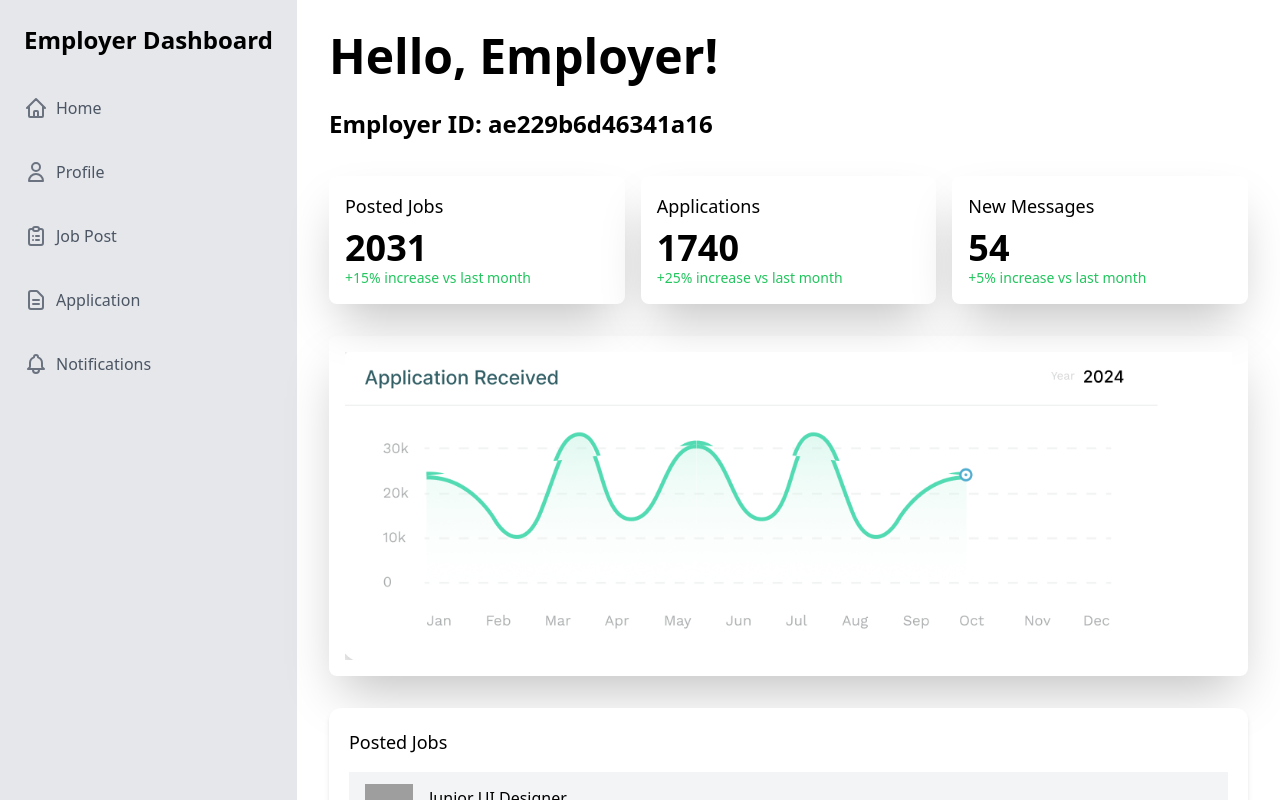
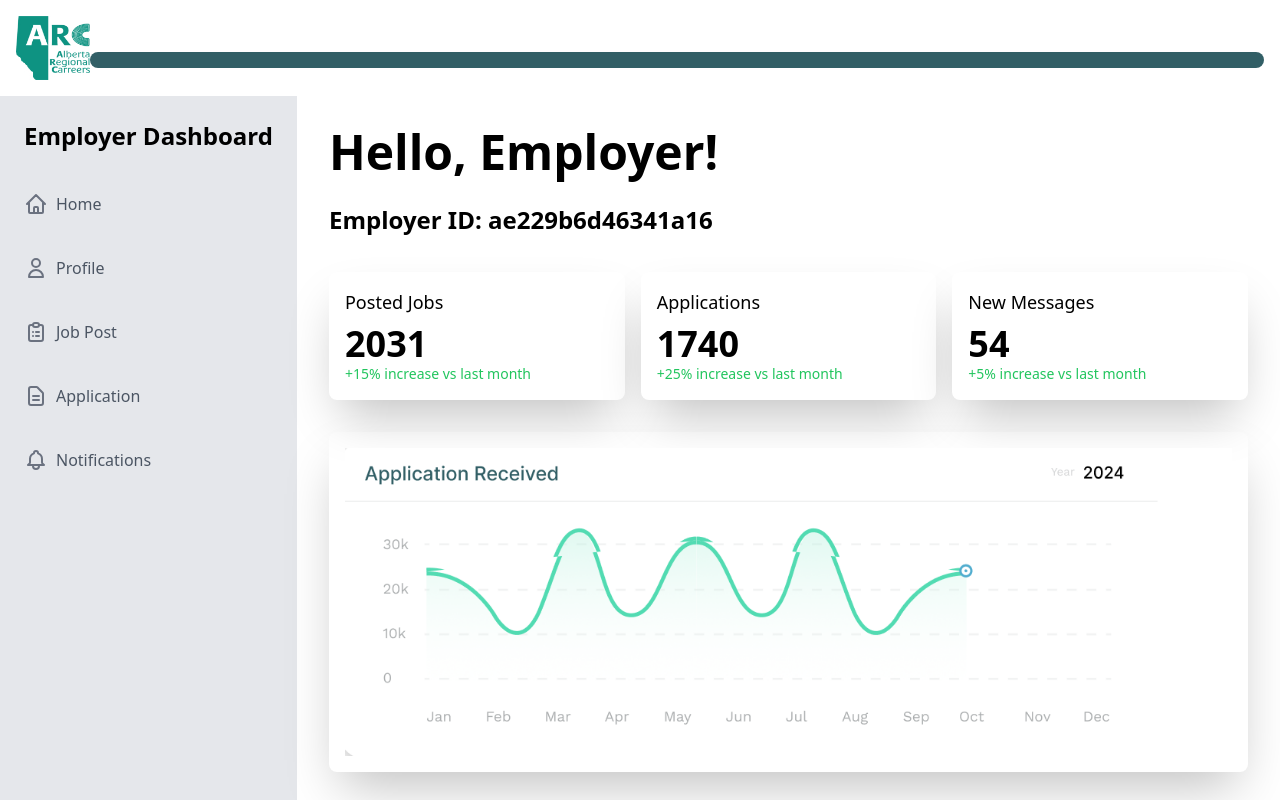
Before and after one commit to WeiChengLai1994/alberta_region_career, a Next.js app: page /pages/dashboard/employer in a window 1280 px wide. Shown: the top 800 px of the page. Built offline with nearby package versions, Linux system fonts and the light colour scheme; grey boxes are pictures that could not be loaded.

Commit message:
1129 dashboard

```diff
--- a/app/pages/dashboard/employer/page.js
+++ b/app/pages/dashboard/employer/page.js
@@ -32,7 +32,20 @@ const EmployerDashboard = () => {
   };
 
   return (
+    <div>
+      {/* Header */}
+      <header className="bg-white p-4 flex items-center">
+        <div className="flex-shrink-0">
+          <img src="/image/logo/ARC_logo_v2 1.jpg" alt="Logo" className="h-16" />
+        </div>
+        <div className="flex-1 flex justify-end bg-[#325F66] text-white px-4 py-2 hover:bg-[#26494f] mt-6 rounded-3xl">
+
+
+
+        </div>
+      </header>
     <div className="flex h-screen">
+
       {/* left hand side menu */}
       <div className="bg-gray-200 p-6 flex flex-col space-y-10">
         <h1 className="text-2xl font-bold">Employer Dashboard</h1>
@@ -128,7 +141,7 @@ const EmployerDashboard = () => {
                   <td className="py-3 px-4">
                     <div className="flex items-center">
                       <div className="w-12 h-12 rounded-md bg-gray-200 mr-4">
-                        <img src="../../../../..//image/notion.png" alt="Image" className="max-w-full h-auto " />
+                        <img src="../../../../../image/notion.png" alt="Image" className="max-w-full h-auto " />
                       </div>
                       <div>
                         <span className="font-medium">{job.title}</span>
@@ -154,6 +167,7 @@ const EmployerDashboard = () => {
           </table>
         </div>
       </div>
+      </div>
     </div>
   );
 };
```
